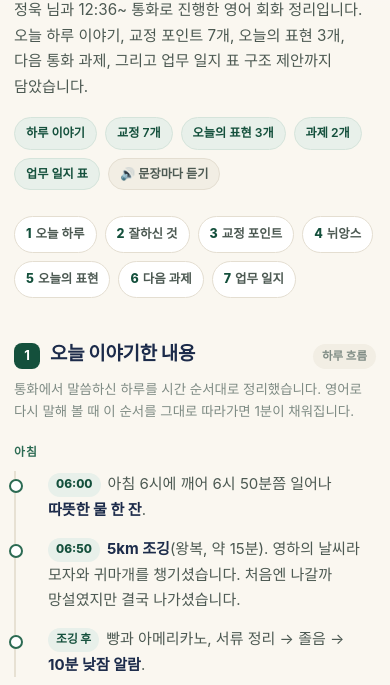
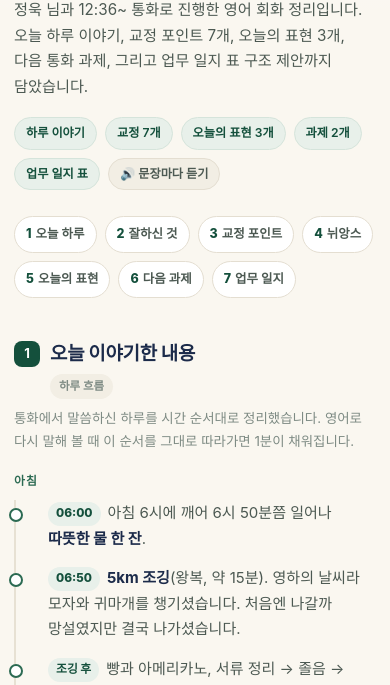
Before and after one commit to Jeongwuk-Ko/jwko260407, a plain HTML site: page english/2026-11-22.html in a window 390 px wide. Shown: the part 147-832 px from the top of the page. Drawn offline with Linux system fonts and the light colour scheme.

Commit message:
모바일 섹션 머리 그리드 정리

```diff
--- a/english/2026-11-22.html
+++ b/english/2026-11-22.html
@@ -386,6 +386,9 @@
   @media (max-width:560px){
     .toc{flex-wrap:wrap;overflow:visible}
     .toc a{font-size:.78rem;padding:7px 11px}
+    .sec-head{display:grid;grid-template-columns:26px minmax(0,1fr);column-gap:10px;row-gap:4px;align-items:center}
+    .sec-head h2{grid-column:2}
+    .sec-head .sec-count{grid-column:2;justify-self:start}
   }
   @media (max-width:480px){
     .wrap{padding:0 14px 60px}
```
